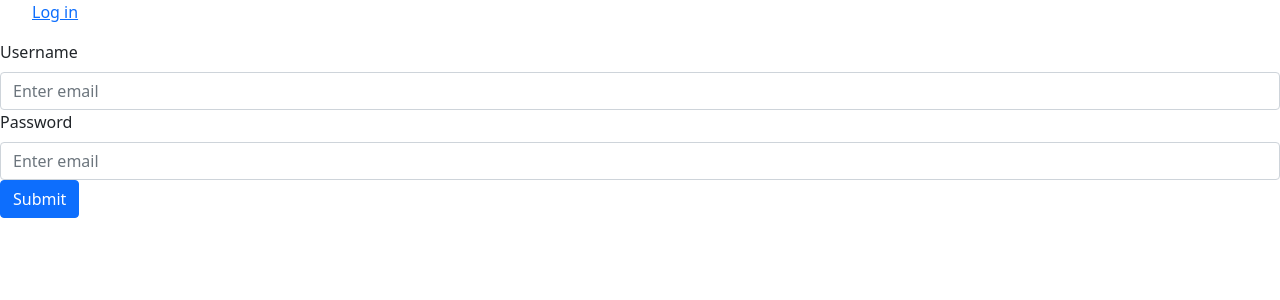
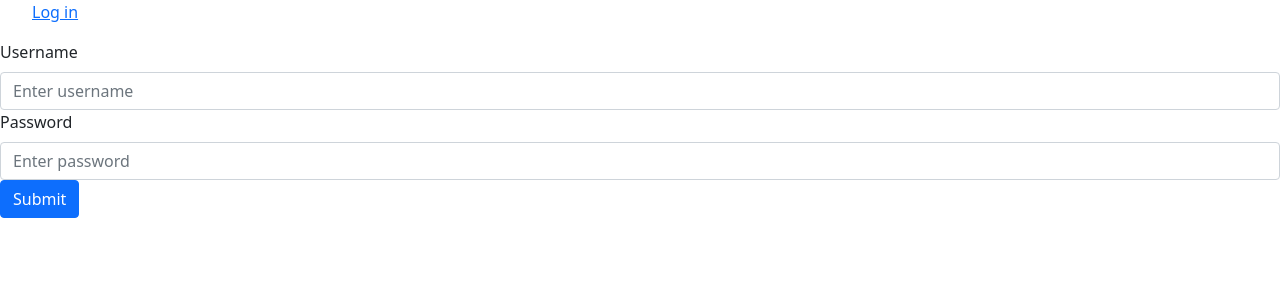
Before and after one commit to a-sha0234/blog-app-clientSide-Admin, a React (Create React App) app: page / in a window 1280 px wide. Shown: the top 300 px of the page. Built offline with nearby package versions, Linux system fonts and the light colour scheme.

Commit message:
make post request to the api, handle form

```diff
--- a/src/pages/Login.js
+++ b/src/pages/Login.js
@@ -1,35 +1,80 @@
 import { Button, Form } from "react-bootstrap";
 import "bootstrap/dist/css/bootstrap.min.css";
+import { useNavigate } from "react-router-dom";
 
 import React from "react";
 
-export default function Login() {
-  const [formData, setFormData] = React.useState({});
-  const [username, setUsername] = React.useState({});
-  const [password, setPassword] = React.useState({});
+export default function Login(props) {
+  const navigate = useNavigate();
+  React.useEffect(() => {
+    if (localStorage.getItem("user-info")) {
+      navigate("/posts");
+      console.log(props);
+    }
+  }, []);
+
+  const [formData, setFormData] = React.useState({
+    username: "",
+    password: "",
+  });
+
+  function handleFormChange(event) {
+    const { name, value } = event.target;
+    setFormData((prev) => {
+      return {
+        ...prev,
+        [name]: value,
+      };
+    });
+  }
+
+  function handleSubmit(event) {
+    event.preventDefault();
+
+    let username = event.target.username.value;
+    let password = event.target.password.value;
+    let credentials = { username, password };
+
+    fetch("http://localhost:3002/login", {
+      method: "POST",
+      headers: {
+        "Content-Type": "application/json",
+        Accept: "application/json",
+      },
+      body: JSON.stringify(credentials),
+    })
+      .then((result) => result.json())
+      .then((userInfo) => {
+        localStorage.setItem("user-info", JSON.stringify(userInfo));
+      });
+  }
 
   return (
-    <Form>
+    <main>
+      <Form onSubmit={handleSubmit} method="post">
         {" "}
         <Form.Label>Username</Form.Label>
         <Form.Control
           type="text"
-        placeholder="Enter email"
+          placeholder="Enter username"
           name="username"
-        onChange={(e) => setUsername(e.target.value)}
+          value={formData.username}
+          onChange={handleFormChange}
         />
         {/*  */}
         <Form.Label>Password</Form.Label>
         <Form.Control
           type="text"
-        placeholder="Enter email"
+          placeholder="Enter password"
           name="password"
-        onChange={(e) => setPassword(e.target.value)}
+          value={formData.password}
+          onChange={handleFormChange}
         />
         {/*  */}
         <Button variant="primary" type="submit">
           Submit
         </Button>
       </Form>
+    </main>
   );
 }
```
Lines whose indentation alone changed are shown as unchanged.
